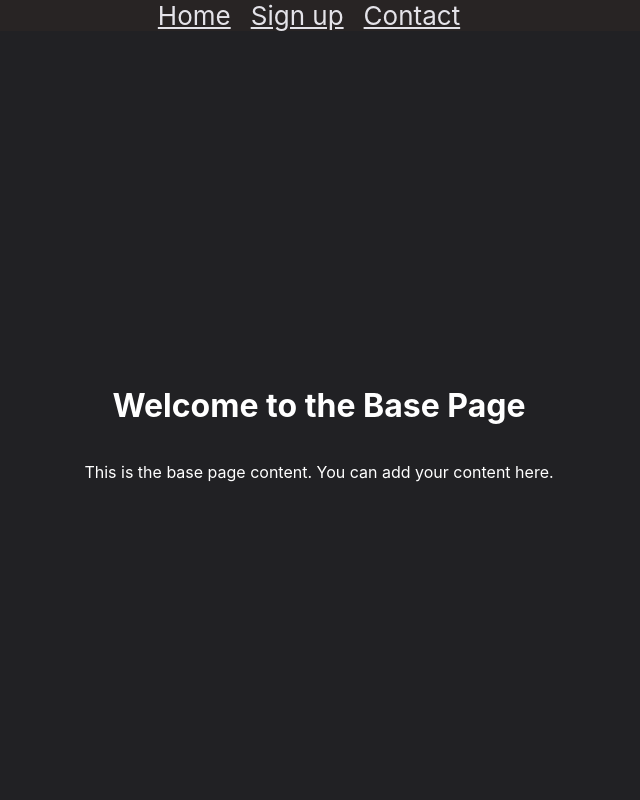
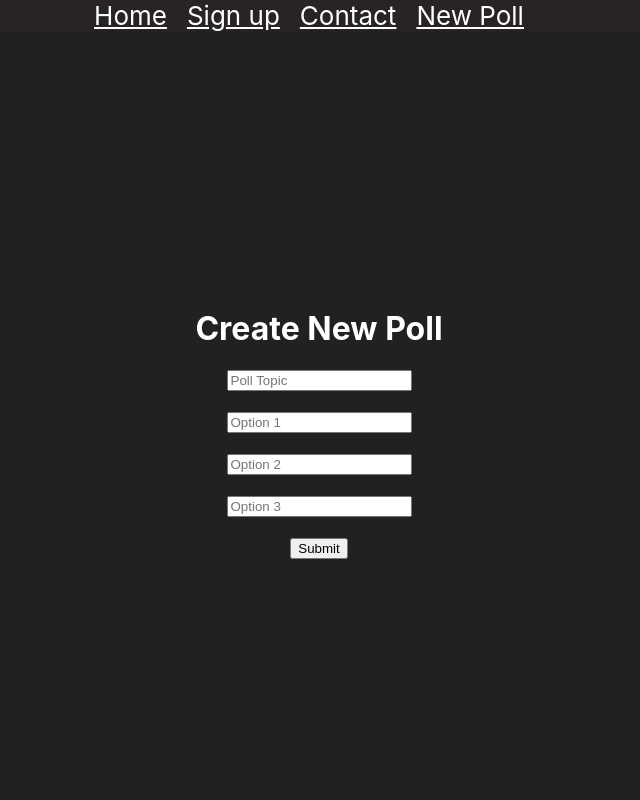
Before and after one commit to Cazazazoo/cpsc362-finalproject, a React (Create React App) app in the folder website/: page /NewPoll in a window 1280 px wide. Shown: the top 800 px of the page, without its empty margins (321-961 px from the left). Built offline with nearby package versions, Linux system fonts and the light colour scheme.

Commit message:
Added New Poll Page CZ 10/14

```diff
--- a/website/src/App.css
+++ b/website/src/App.css
@@ -8,7 +8,7 @@
   background-color: #282424;
   min-height: 100vh;
   font-size: calc(10px + 2vmin);
-  color: rgb(228, 227, 233);
+  color: rgb(255, 255, 255);
   margin-right: 20px;
 }
 
@@ -40,3 +40,13 @@
   background-color: rgb(33, 33, 36); /* Change the background color to your preferred color */
   color: white; /* Change the text color to your preferred color */
 }
+
+.new-poll-container{
+  display: flex;
+  flex-direction: column;
+  align-items: center;
+  justify-content: center;
+  height: 100vh;
+  background-color: rgb(33, 33, 36); /* Change the background color to your preferred color */
+  color: white; /* Change the text color to your preferred color */
+}
--- a/website/src/App.js
+++ b/website/src/App.js
@@ -3,6 +3,7 @@ import { BrowserRouter, Route, Routes } from 'react-router-dom';
 import './App.css';
 import Contact from './Contact';
 import Signup from './Signup';
+import NewPoll from './newpoll';
 
 
 function App() {
@@ -13,11 +14,14 @@ function App() {
           <a href="/">Home</a>
           <a href="/Signup">Sign up</a>
           <a href="/Contact">Contact</a>
+          <a href='/NewPoll'>New Poll</a>
         </header>
 
         <Routes>
           <Route path="/contact" element={<Contact />} />
           <Route path="/Signup" element={<Signup/>} />
+          <Route path="/NewPoll" element={<NewPoll/>}/>
+
         </Routes>
         <div className="home-container">
           <h1>Welcome to the Base Page</h1>
--- /dev/null
+++ b/website/src/newpoll.js
@@ -0,0 +1,75 @@
+import React from 'react';
+import { useEffect } from 'react';
+
+
+function NewPoll () {
+    // Function to set the page title
+    const setPageTitle = (title) => {
+      document.title = title;
+    };
+    useEffect(() => {
+      setPageTitle("New Poll");
+    }, []);
+
+    return (
+      <div className='new-poll-container'>
+        <form
+          className="poll-form"
+          id="createNewPoll"
+        >
+          <h1 className="form__title"> Create New Poll </h1>
+          <div className="poll-input-group">
+            <input
+              type="text"
+              className="poll-form-topic"
+              name="topic"
+              autofocus
+              placeholder="Poll Topic"
+              required
+            ></input>
+          </div>
+          <br/>
+          <div className="poll-input-group">
+            <input
+              type="text"
+              className="poll-input"
+              name="option1"
+              autofocus
+              placeholder="Option 1"
+              required
+            ></input>
+          </div>
+          <br/>
+          <div className="poll-input-group">
+            <input
+              type="text"
+              className="poll-input"
+              name="option2"
+              autofocus
+              placeholder="Option 2"
+              required
+            ></input>
+          </div>
+          <br/>
+          <div className="poll-input-group">
+            <input
+              type="text"
+              className='poll-input'
+              name="option3"
+              autofocus
+              placeholder="Option 3"
+            ></input>
+          </div>
+          <br/>
+          <button className="form__button" type="submit">
+            {" "}
+            Submit
+          </button>
+          <p class="form__text">
+          </p>
+        </form>
+      </div>
+    );
+}
+
+export default NewPoll;
```
Also changed, not shown: website/src/index.js (+10 -0 lines).
